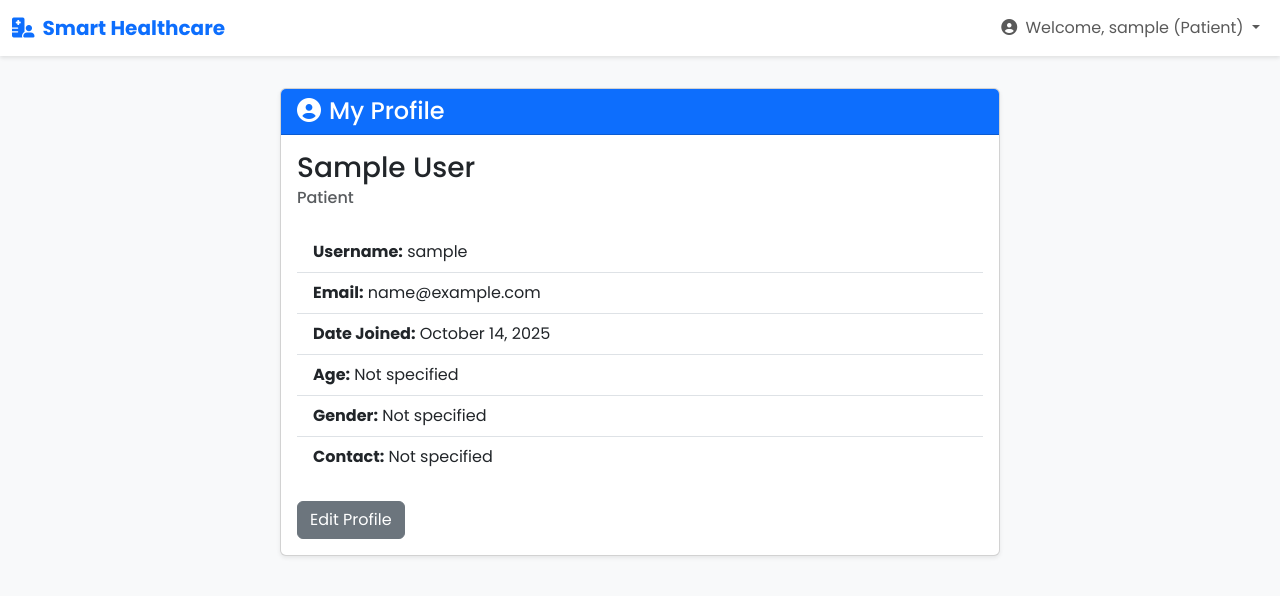
After one commit to Adhithya2411/Smart-Healthcare-Management-System, a Django app: page /profile/ in a window 1280 px wide. The commit adds this page. Shown: the top 596 px of the page. Run offline with Django 5.2, Linux system fonts and the light colour scheme; the visitor is signed in with stand-in values (Sample User, id 1).

Commit message:
Feature: Implement user profile view page

```diff
--- a/healthcare_app/models.py
+++ b/healthcare_app/models.py
@@ -60,3 +60,25 @@ class PatientMedicalHistory(models.Model):
 
     def __str__(self):
         return f"{self.patient.user.username} - {self.condition_name}"
+
+class Symptom(models.Model):
+    name = models.CharField(max_length=100, unique=True)
+    question_text = models.CharField(max_length=255)
+
+    def __str__(self):
+        return self.name
+
+class SymptomOption(models.Model):
+    symptom = models.ForeignKey(Symptom, on_delete=models.CASCADE, related_name='options')
+    option_text = models.CharField(max_length=100)
+
+    def __str__(self):
+        return f"{self.symptom.name} - {self.option_text}"
+
+class Suggestion(models.Model):
+    option = models.OneToOneField(SymptomOption, on_delete=models.CASCADE, related_name='suggestion')
+    suggestion_text = models.TextField()
+    is_prescription_needed = models.BooleanField(default=False)
+
+    def __str__(self):
+        return f"Suggestion for {self.option.option_text}"
--- a/healthcare_app/urls.py
+++ b/healthcare_app/urls.py
@@ -8,7 +8,9 @@ from .views import (
     admin_dashboard,
     doctor_dashboard,
     patient_dashboard,
-    request_detail_view # <-- Import the new view
+    request_detail_view,
+    quick_help_view,
+    profile_view
 )
 
 urlpatterns = [
@@ -25,4 +27,6 @@ urlpatterns = [
     # New URL for a single request
     # The <int:request_id> part captures the ID from the URL
     path('request/<int:request_id>/', request_detail_view, name='request_detail'),
+    path('quick-help/', quick_help_view, name='quick_help'),
+    path('profile/', profile_view, name='profile'),
 ]
--- a/healthcare_app/views.py
+++ b/healthcare_app/views.py
@@ -8,7 +8,7 @@ from .decorators import role_required # Our custom role checker
 from django.contrib.auth.views import LoginView
 from django.urls import reverse_lazy
 from .forms import SignUpForm, LoginForm,HelpRequestForm
-from .models import HelpRequest,Prescription
+from .models import User,HelpRequest,Prescription,Symptom, SymptomOption, Suggestion
 
 def signup_view(request):
     if request.method == 'POST':
@@ -53,7 +53,19 @@ class CustomLoginView(LoginView):
 @login_required
 @role_required(allowed_roles=['admin'])
 def admin_dashboard(request):
-    return render(request, 'admin_dashboard.html')
+    # Perform database queries to get statistics
+    patient_count = User.objects.filter(role='patient').count()
+    doctor_count = User.objects.filter(role='doctor').count()
+    pending_requests_count = HelpRequest.objects.filter(status='Pending').count()
+    completed_requests_count = HelpRequest.objects.filter(status='Answered').count()
+
+    context = {
+        'patient_count': patient_count,
+        'doctor_count': doctor_count,
+        'pending_requests_count': pending_requests_count,
+        'completed_requests_count': completed_requests_count,
+    }
+    return render(request, 'admin_dashboard.html', context)
 
 @login_required
 @role_required(allowed_roles=['doctor'])
@@ -138,3 +150,36 @@ def request_detail_view(request, request_id):
         context['prescription'] = existing_prescription
 
     return render(request, 'request_detail.html', context)
+
+@login_required
+@role_required(allowed_roles=['patient'])
+def quick_help_view(request):
+    context = {}
+
+    # If the user has selected an option
+    if request.method == 'POST':
+        option_id = request.POST.get('option_id')
+        try:
+            # Find the suggestion linked to the chosen option
+            selected_option = SymptomOption.objects.get(id=option_id)
+            suggestion = selected_option.suggestion
+            context['suggestion'] = suggestion
+        except (SymptomOption.DoesNotExist, Suggestion.DoesNotExist):
+            messages.error(request, "Sorry, a suggestion for that option could not be found.")
+            return redirect('quick_help')
+
+    # If it's the first visit to the page
+    else:
+        try:
+            # Fetch the first question we want to ask
+            main_symptom = Symptom.objects.get(name='main_symptom')
+            context['question'] = main_symptom
+        except Symptom.DoesNotExist:
+            context['error'] = "The Quick Help system is not configured yet. Please check back later."
+
+    return render(request, 'quick_help.html', context)
+
+@login_required
+def profile_view(request):
+    # The view will pass the request.user object to the template automatically.
+    return render(request, 'profile.html')
--- a/templates/base.html
+++ b/templates/base.html
@@ -43,7 +43,7 @@
                                 Welcome, {{ user.username }} ({{ user.get_role_display }})
                             </a>
                             <ul class="dropdown-menu dropdown-menu-end" aria-labelledby="navbarDropdown">
-                                <li><a class="dropdown-item" href="#">Profile</a></li>
+                                <li><a class="dropdown-item" href="{% url 'profile' %}">Profile</a></li>
                                 <li><hr class="dropdown-divider"></li>
                                 <li>
                                     <form action="{% url 'logout' %}" method="post" class="d-inline">
--- a/templates/patient_dashboard.html
+++ b/templates/patient_dashboard.html
@@ -5,7 +5,11 @@
 {% block content %}
 <div class="container">
     <h1 class="mb-4">Patient Dashboard</h1>
-    <p class="lead mb-5">Welcome, {{ user.first_name }}. Submit a new help request or view your past activity below.</p>
+    <p class="lead">Welcome, {{ user.first_name }}. Submit a new help request or view your past activity below.</p>
+
+    <a href="{% url 'quick_help' %}" class="btn btn-info btn-lg mb-5">
+        <i class="fas fa-robot me-2"></i>Try Smart Quick Help for Minor Issues
+    </a>
 
     {% if messages %}
         {% for message in messages %}
--- /dev/null
+++ b/templates/profile.html
@@ -0,0 +1,57 @@
+{% extends 'base.html' %}
+
+{% block title %}My Profile{% endblock %}
+
+{% block content %}
+<div class="container">
+    <div class="row justify-content-center">
+        <div class="col-md-8">
+            <div class="card shadow-sm">
+                <div class="card-header bg-primary text-white">
+                    <h2 class="h4 mb-0"><i class="fas fa-user-circle me-2"></i>My Profile</h2>
+                </div>
+                <div class="card-body">
+                    <h3 class="card-title">{{ user.get_full_name|default:user.username }}</h3>
+                    <h6 class="card-subtitle mb-4 text-muted">{{ user.get_role_display }}</h6>
+
+                    <ul class="list-group list-group-flush">
+                        <li class="list-group-item">
+                            <strong>Username:</strong> {{ user.username }}
+                        </li>
+                        <li class="list-group-item">
+                            <strong>Email:</strong> {{ user.email }}
+                        </li>
+                        <li class="list-group-item">
+                            <strong>Date Joined:</strong> {{ user.date_joined|date:"F d, Y" }}
+                        </li>
+
+                        {% if user.role == 'patient' %}
+                            <li class="list-group-item">
+                                <strong>Age:</strong> {{ user.patientprofile.age|default:"Not specified" }}
+                            </li>
+                            <li class="list-group-item">
+                                <strong>Gender:</strong> {{ user.patientprofile.gender|default:"Not specified" }}
+                            </li>
+                            <li class="list-group-item">
+                                <strong>Contact:</strong> {{ user.patientprofile.contact|default:"Not specified" }}
+                            </li>
+
+                        {% elif user.role == 'doctor' %}
+                            <li class="list-group-item">
+                                <strong>Specialty:</strong> {{ user.doctorprofile.specialty|default:"Not specified" }}
+                            </li>
+                            <li class="list-group-item">
+                                <strong>Years of Experience:</strong> {{ user.doctorprofile.years_of_experience }}
+                            </li>
+                        {% endif %}
+                    </ul>
+
+                    <div class="mt-4">
+                        <a href="#" class="btn btn-secondary">Edit Profile</a>
+                    </div>
+                </div>
+            </div>
+        </div>
+    </div>
+</div>
+{% endblock %}
```
Also changed, not shown: healthcare_app/admin.py (+8 -1 lines), templates/admin_dashboard.html (+48 -1 lines), templates/quick_help.html (added, +54 -0 lines), healthcare_app/migrations/0002_symptom_symptomoption_suggestion.py (added).
